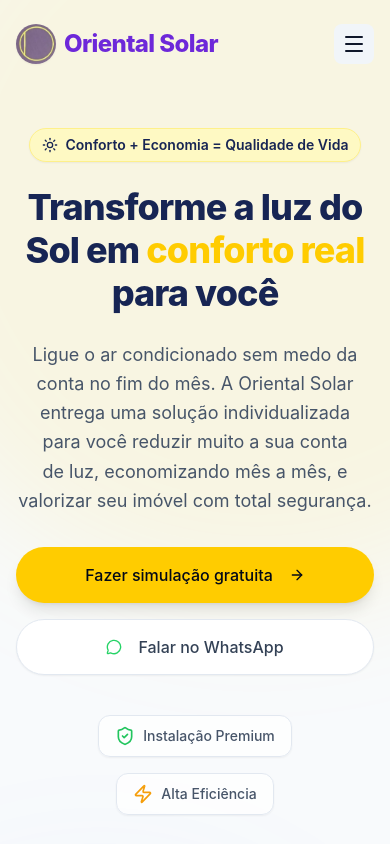
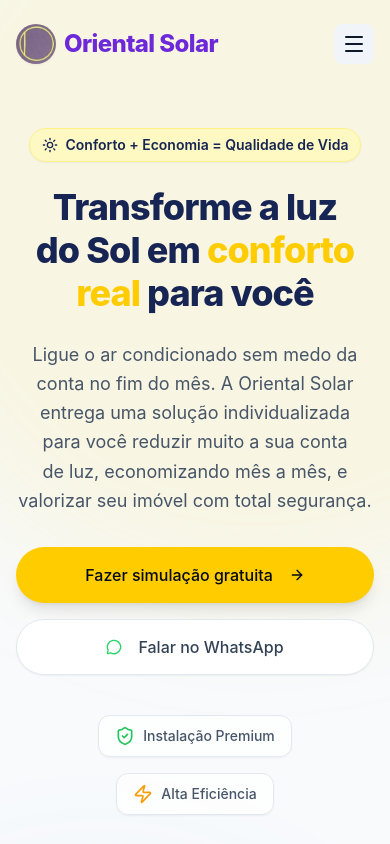
Before and after one commit to MarioLeme68/landing-page-oriental-solar-c5jdu72un, a React (Vite) app: page / in a window 390 px wide. Shown: the top 844 px of the page. Built offline with nearby package versions, Linux system fonts and the light colour scheme.

Commit message:
Fix responsive hero title formatting

```diff
--- a/src/components/sections/Hero.tsx
+++ b/src/components/sections/Hero.tsx
@@ -16,27 +16,26 @@ export function Hero() {
 
       <div className="container mx-auto px-4 relative z-10">
         <div className="grid lg:grid-cols-2 gap-12 items-center">
-          <div className="max-w-2xl opacity-0 animate-fade-in-up flex flex-col items-start">
-            <div className="inline-flex items-center gap-2 px-3 py-1.5 rounded-full bg-yellow-100 text-blue-950 font-semibold text-sm mb-6 border border-yellow-200 shadow-sm mx-auto sm:mx-0">
+          <div className="max-w-2xl opacity-0 animate-fade-in-up flex flex-col items-center lg:items-start mx-auto lg:mx-0">
+            <div className="inline-flex items-center gap-2 px-3 py-1.5 rounded-full bg-yellow-100 text-blue-950 font-semibold text-sm mb-6 border border-yellow-200 shadow-sm">
               <Sun className="h-4 w-4" />
               <span>Conforto + Economia = Qualidade de Vida</span>
             </div>
 
-            <h1 className="text-4xl md:text-5xl lg:text-6xl font-extrabold text-blue-950 leading-[1.2] sm:leading-[1.1] mb-6 tracking-tight text-center sm:text-left mx-auto sm:mx-0 w-full">
-              <span className="lg:block lg:whitespace-nowrap">Transforme a luz do Sol</span>
+            <h1 className="text-4xl sm:text-5xl lg:text-6xl font-extrabold text-blue-950 leading-[1.2] lg:leading-[1.1] mb-6 tracking-tight text-center lg:text-left w-full text-balance">
+              Transforme a luz do Sol
+              <br className="hidden lg:block" />
               <span className="lg:hidden"> </span>
-              <span className="lg:block lg:whitespace-nowrap">
-                em <span className="text-primary">conforto real</span> para você
-              </span>
+              em <span className="text-primary">conforto real</span> para você
             </h1>
 
-            <p className="text-lg md:text-xl text-slate-600 mb-8 leading-relaxed text-balance text-center sm:text-left mx-auto sm:mx-0">
+            <p className="text-lg md:text-xl text-slate-600 mb-8 leading-relaxed text-balance text-center lg:text-left">
               Ligue o ar condicionado sem medo da conta no fim do mês. A Oriental Solar entrega uma
               solução individualizada para você reduzir muito a sua conta de luz, economizando mês a
               mês, e valorizar seu imóvel com total segurança.
             </p>
 
-            <div className="flex flex-col w-full sm:w-auto sm:flex-row gap-4 mb-10 mx-auto sm:mx-0">
+            <div className="flex flex-col w-full sm:w-auto sm:flex-row gap-4 mb-10">
               <Button
                 size="lg"
                 asChild
@@ -60,7 +59,7 @@ export function Hero() {
               </Button>
             </div>
 
-            <div className="flex flex-wrap items-center justify-center sm:justify-start gap-4 sm:gap-6 text-sm font-medium text-slate-600 mx-auto sm:mx-0">
+            <div className="flex flex-wrap items-center justify-center lg:justify-start gap-4 sm:gap-6 text-sm font-medium text-slate-600">
               <div className="flex items-center gap-2 bg-white/70 backdrop-blur px-4 py-2.5 rounded-xl border border-slate-200 shadow-sm">
                 <ShieldCheck className="h-5 w-5 text-green-500" />
                 <span>Instalação Premium</span>
@@ -72,23 +71,23 @@ export function Hero() {
             </div>
           </div>
 
-          <div className="relative opacity-0 animate-fade-in-up delay-200 lg:ml-auto flex flex-col items-center lg:items-end">
+          <div className="relative opacity-0 animate-fade-in-up delay-200 flex flex-col items-center lg:items-end w-full">
             <div className="relative rounded-[2rem] overflow-hidden shadow-2xl aspect-[4/3] w-full max-w-lg border-4 border-white bg-slate-100">
               <img
                 src="https://img.usecurling.com/p/800/600?q=brazilian%20house%20solar%20garden&dpr=2&seed=123"
                 alt="Residência brasileira com telhado de cerâmica e painéis solares em dia ensolarado"
                 className="w-full h-full object-cover"
               />
-              <div className="absolute inset-0 bg-gradient-to-t from-slate-900/90 via-slate-900/30 to-transparent flex flex-col justify-end p-8 text-center sm:text-left">
+              <div className="absolute inset-0 bg-gradient-to-t from-slate-900/90 via-slate-900/30 to-transparent flex flex-col justify-end p-8 text-center lg:text-left">
                 <p className="text-white font-medium text-lg lg:text-xl leading-snug text-balance">
                   Pare de pagar aluguel de energia e comece a gerar seu próprio conforto.
                 </p>
-                <div className="w-12 h-1.5 bg-primary mt-4 rounded-full mx-auto sm:mx-0" />
+                <div className="w-12 h-1.5 bg-primary mt-4 rounded-full mx-auto lg:mx-0" />
               </div>
             </div>
 
             <div className="mt-6 bg-white p-5 rounded-2xl shadow-xl border border-slate-100 flex items-center gap-4 w-full max-w-sm">
-              <div className="bg-green-100 p-3 rounded-xl">
+              <div className="bg-green-100 p-3 rounded-xl shrink-0">
                 <TrendingDown className="w-6 h-6 text-green-600" />
               </div>
               <div>
```
Also changed, not shown: .skip.config.json.
